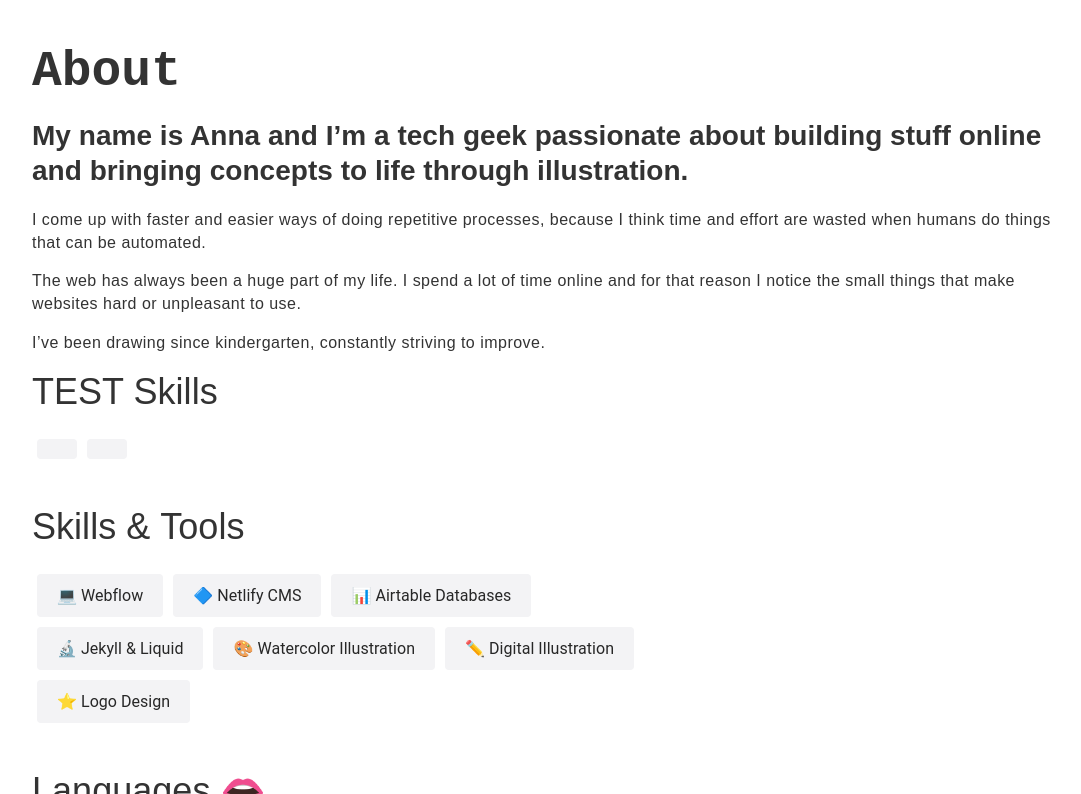
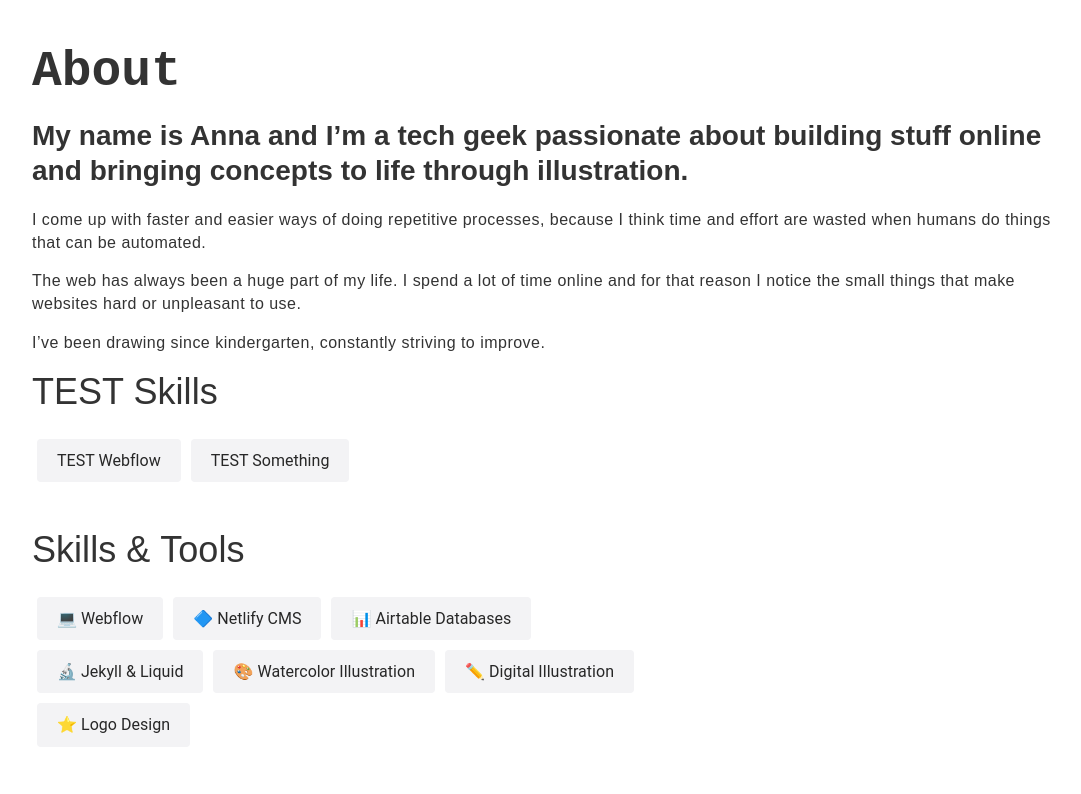
Before and after one commit to anna-filou/2019-portfolio, a Jekyll site: the page built from en/about.html, in a window 1280 px wide and 900 px high, cut to the strip 106-900 px from the top of the window. Shown: the whole strip, without its empty margins (98-1179 px from the left). Built offline with Jekyll 4.4.1, drawn with Linux system fonts in a browser that asks for light colours.

Commit message:
Update about.html

```diff
--- a/_includes/pages/about.html
+++ b/_includes/pages/about.html
@@ -9,7 +9,7 @@
       <div class="skills-wrapper">
         {% for skill in site.skills %}
         <div class="skill-block">
-          <div>{{ site.skill }}</div>
+          <div>{{ skill }}</div>
         </div>
         {% endfor %}
       </div>
```
